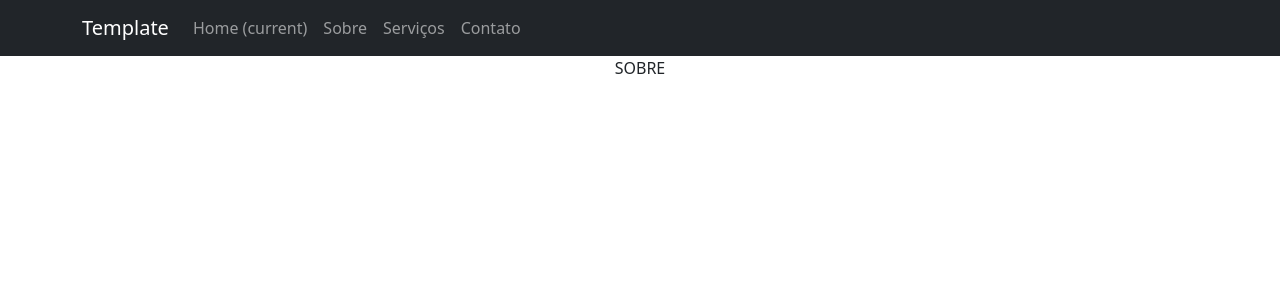
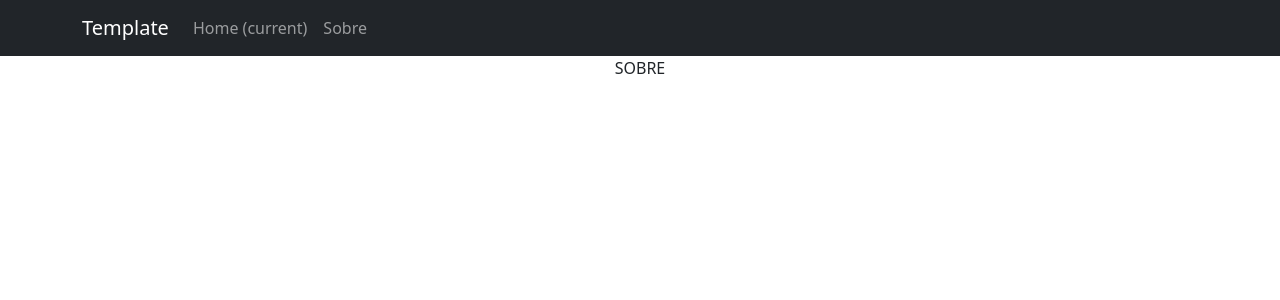
Before and after one commit to Vicrrs/Front_Django1, a Django app: template paginas/templates/paginas/sobre.html in a window 1280 px wide. Shown: the top 300 px of the page. Run offline with Django 3.2, Linux system fonts and the light colour scheme; the template is opened without the code that fills it, so the values that code supplies are empty; some libraries are stand-ins or nearby versions.

Commit message:
excluindo links inuteis

```diff
--- a/Templates/base.html
+++ b/Templates/base.html
@@ -35,12 +35,6 @@
           <li class="nav-item">
             <a class="nav-link" href="#">Sobre</a>
           </li>
-          <li class="nav-item">
-            <a class="nav-link" href="#">Serviços</a>
-          </li>
-          <li class="nav-item">
-            <a class="nav-link" href="#">Contato</a>
-          </li>
         </ul>
       </div>
     </div>
```
